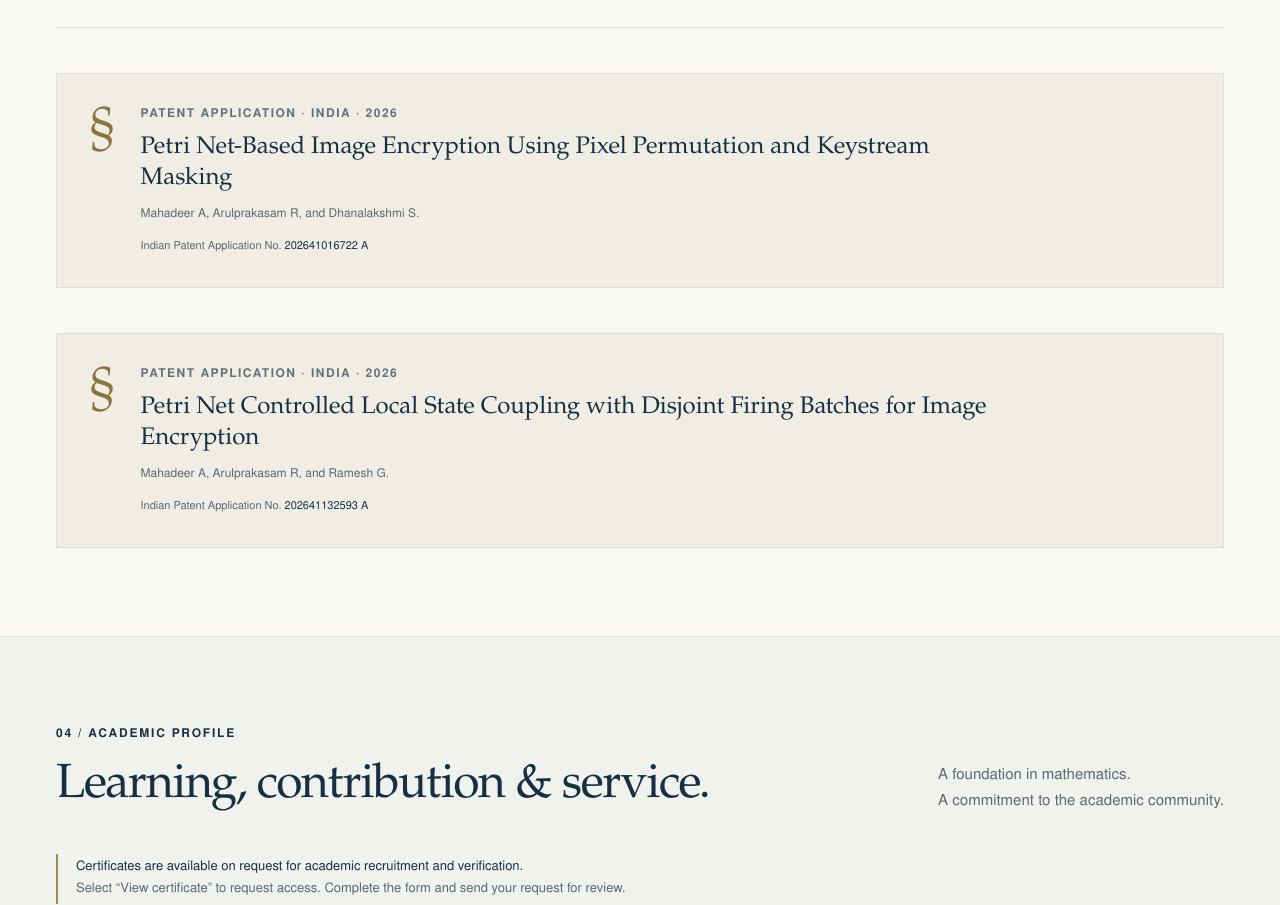
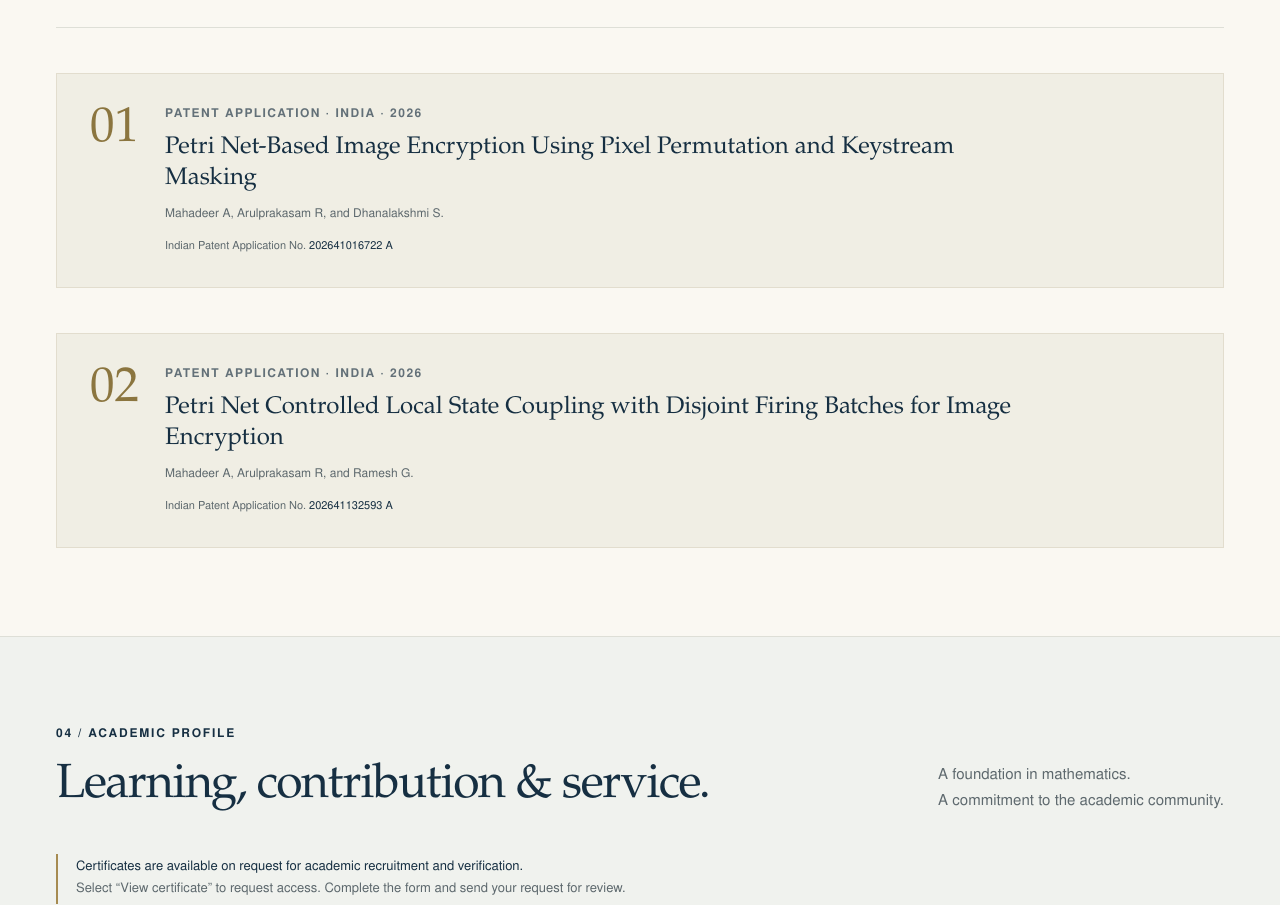
Before and after one commit to Ammdr06/ammdr06.github.io, a plain HTML site: page index.html in a window 1280 px wide. Shown: the part 4798-5703 px from the top of the page. Drawn offline with Linux system fonts and the light colour scheme.

Commit message:
Number patent cards 01 and 02 while preserving their style

```diff
--- a/index.html
+++ b/index.html
@@ -81,8 +81,8 @@
       <div id="publication-list" class="publication-list"></div>
       <div class="empty-results" id="empty-results" hidden><h3>No matching publications</h3><p>Try another search or reset the filters.</p><button class="button secondary" id="reset-filters">Reset filters</button></div>
       <noscript><p>Please enable JavaScript to search the publication list, or <a href="assets/mahadeer-publications.bib">download the complete bibliography</a>.</p></noscript>
-      <aside class="patent-panel"><span class="patent-icon" aria-hidden="true">§</span><div><p class="small-label">PATENT APPLICATION · INDIA · 2026</p><h3>Petri Net-Based Image Encryption Using Pixel Permutation and Keystream Masking</h3><p>Mahadeer A, Arulprakasam R, and Dhanalakshmi S.</p><p class="patent-number">Indian Patent Application No. <strong>202641016722 A</strong></p></div></aside>
-      <aside class="patent-panel"><span class="patent-icon" aria-hidden="true">§</span><div><p class="small-label">PATENT APPLICATION · INDIA · 2026</p><h3>Petri Net Controlled Local State Coupling with Disjoint Firing Batches for Image Encryption</h3><p>Mahadeer A, Arulprakasam R, and Ramesh G.</p><p class="patent-number">Indian Patent Application No. <strong>202641132593 A</strong></p></div></aside>
+      <aside class="patent-panel"><span class="patent-icon" aria-hidden="true">01</span><div><p class="small-label">PATENT APPLICATION · INDIA · 2026</p><h3>Petri Net-Based Image Encryption Using Pixel Permutation and Keystream Masking</h3><p>Mahadeer A, Arulprakasam R, and Dhanalakshmi S.</p><p class="patent-number">Indian Patent Application No. <strong>202641016722 A</strong></p></div></aside>
+      <aside class="patent-panel"><span class="patent-icon" aria-hidden="true">02</span><div><p class="small-label">PATENT APPLICATION · INDIA · 2026</p><h3>Petri Net Controlled Local State Coupling with Disjoint Firing Batches for Image Encryption</h3><p>Mahadeer A, Arulprakasam R, and Ramesh G.</p><p class="patent-number">Indian Patent Application No. <strong>202641132593 A</strong></p></div></aside>
     </section>
 
 
```
